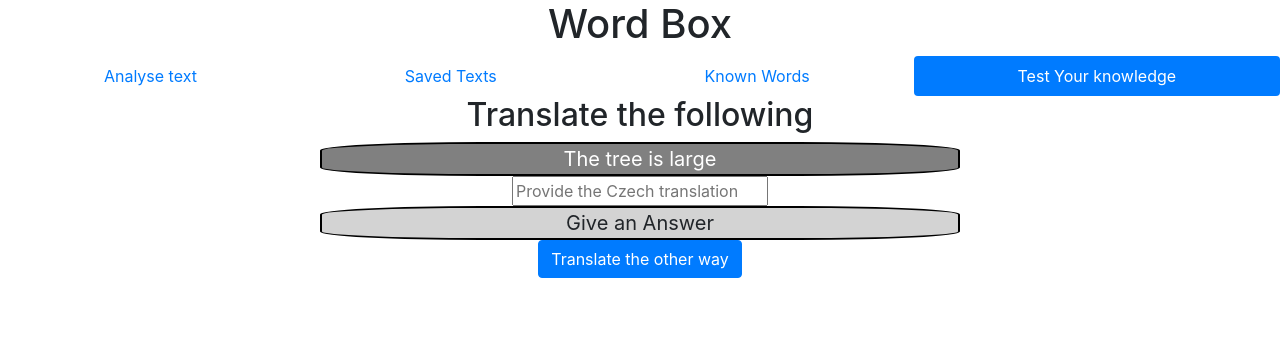
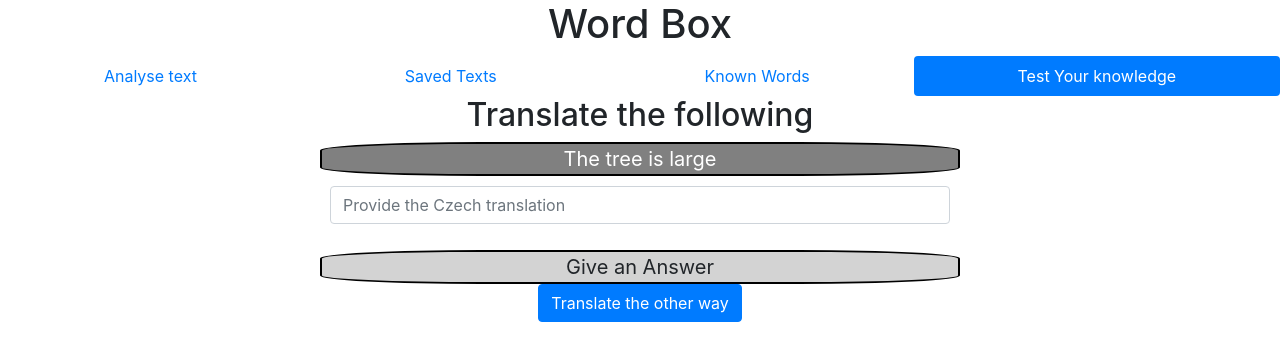
Before and after one commit to tommcandrew/Word-Box, a React (Create React App) app: page / in a window 1280 px wide. Shown: the top 360 px of the page. Built offline with nearby package versions, Linux system fonts and the light colour scheme.

Commit message:
change answer input to bootstrap form control

```diff
--- a/src/Components/TestPage.css
+++ b/src/Components/TestPage.css
@@ -22,6 +22,12 @@
     border-radius: 25%;
 }
 
+Form {
+    width: 80vmin;
+    margin: auto;
+    padding: 10px;
+}
+
 .goodWord {
     color:green;
 }
--- a/src/Components/TestPage.js
+++ b/src/Components/TestPage.js
@@ -29,11 +29,15 @@ const TestPage = (props) => {
       <div id='testpage'>
         <h2>Translate the following</h2>
         <p id='question'>{questionSentence}</p>
-        <input
-          type='text'
-          placeholder={placeHolderText}
-          value={props.userAns}
-          onChange={props.changeAns} />
+        <Form>
+          <Form.Group>
+            <Form.Control
+              type='text'
+              placeholder={placeHolderText}
+              value={props.userAns}
+              onChange={props.changeAns} />
+          </Form.Group>
+        </Form>
         <div id='answer'>{markedAns}</div>
         <Button variant='primary' onClick={props.switchModeClick}>Translate the other way</Button>
       </div>
```
